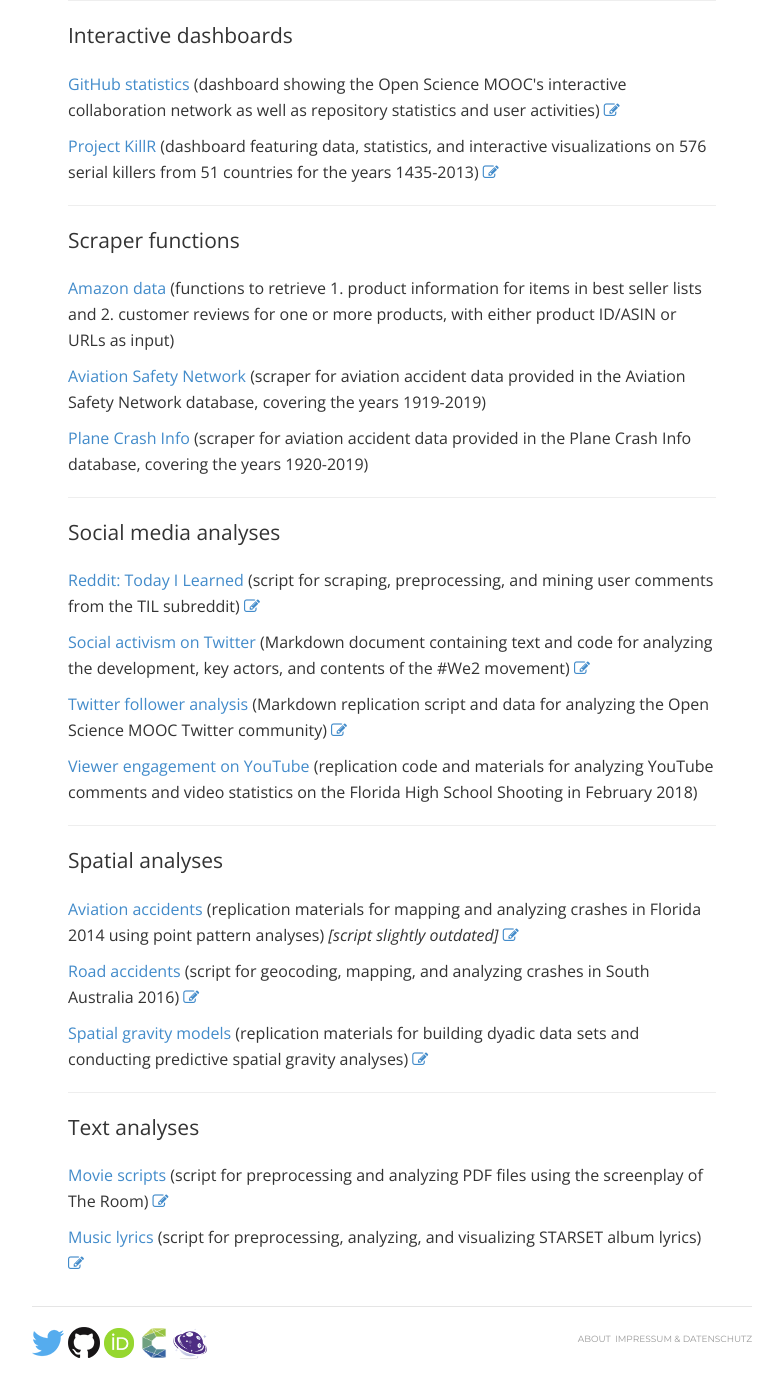
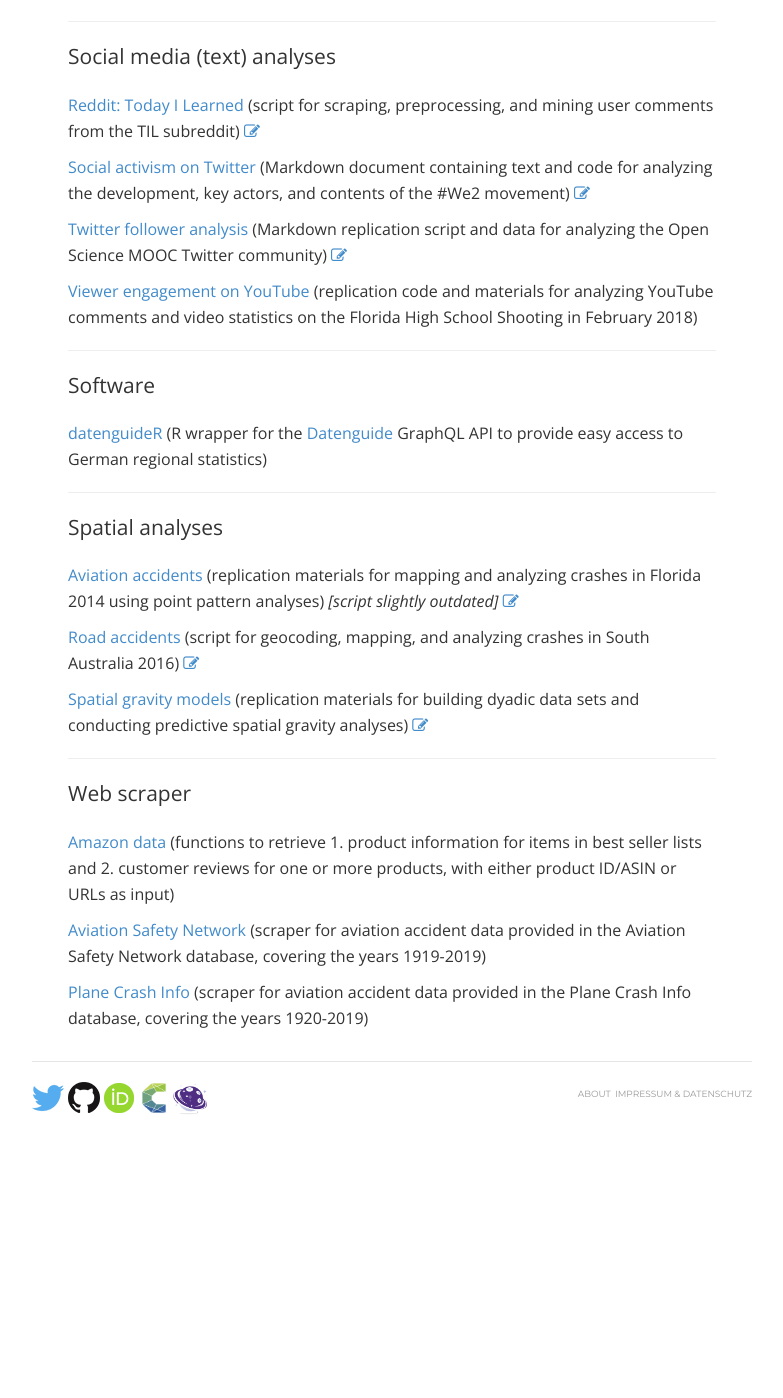
Before and after one commit to lhehnke/lhehnke.github.io, a Jekyll site: the page built from projects/index.html, in a window 1280 px wide and 1400 px high, scrolled down 805 px. Shown: the whole window, without its empty margins (248-1031 px from the left). Built offline with Jekyll 4.4.1, drawn with Linux system fonts in a browser that asks for light colours; nearby versions of some CDN libraries; after the commit the page ends 1960 px from its top, so only the background shows below that; some of the changed text lies outside the part shown.

Commit message:
Update projects

```diff
--- a/projects/index.html
+++ b/projects/index.html
@@ -27,10 +27,10 @@
     <hr>
 
 
-    <p class="lead">Crime analyses</p>
+<!--    <p class="lead">Crime analyses</p> -->
 
-	  <p><a href="https://github.com/lhehnke/crime-data">History of death penalty</a> (dataset and script for scraping, preprocessing, mapping, and visualizing historical data on executions in the United States, 1801-1900) <a href="https://lhehnke.github.io/notes/2018/02/08/death-penalty-us" target="_blank" title="Read blog post"> <i class="fa fa-pencil-square-o"></i></a></p>
-	  <p><a href="https://github.com/lhehnke/serial-killers">Serial killers</a> (dataset and scripts for scraping, preprocessing, geocoding, and analyzing Wikipedia data on international and US American serial killers for the years 1435-2013) </p>
+<!--	  <p><a href="https://github.com/lhehnke/crime-data">History of death penalty</a> (dataset and script for scraping, preprocessing, mapping, and visualizing historical data on executions in the United States, 1801-1900) <a href="https://lhehnke.github.io/notes/2018/02/08/death-penalty-us" target="_blank" title="Read blog post"> <i class="fa fa-pencil-square-o"></i></a></p> -->
+<!--	  <p><a href="https://github.com/lhehnke/serial-killers">Serial killers</a> (dataset and scripts for scraping, preprocessing, geocoding, and analyzing Wikipedia data on international and US American serial killers for the years 1435-2013) </p> -->
 
   <hr>
 
@@ -51,21 +51,19 @@
     <hr>
 
 
-    <p class="lead">Scraper functions</p>
-
-	  <p><a href="https://github.com/lhehnke/amazon-data">Amazon data</a> (functions to retrieve 1. product information for items in best seller lists and 2. customer reviews for one or more products, with either product ID/ASIN or URLs as input) </p>
-	  <p><a href="https://github.com/lhehnke/aviation-accidents-data">Aviation Safety Network</a> (scraper for aviation accident data provided in the Aviation Safety Network database, covering the years 1919-2019) </p>
-	  <p><a href="https://github.com/lhehnke/aviation-accidents-data">Plane Crash Info</a> (scraper for aviation accident data provided in the Plane Crash Info database, covering the years 1920-2019) </p>
-
-    <hr>
-
-
-    <p class="lead">Social media analyses</p>
+    <p class="lead">Social media (text) analyses</p>
 
     <p><a href="https://github.com/lhehnke/reddit-data">Reddit: Today I Learned</a> (script for scraping, preprocessing, and mining user comments from the TIL subreddit) <a href="https://correlaid.org/blog/scraping-reddit/" target="_blank" title="Read blog post (CorrelAid)"> <i class="fa fa-pencil-square-o"></i></a></p>
     <p><a href="https://github.com/lhehnke/we2-twitter-analysis">Social activism on Twitter</a> (Markdown document containing text and code for analyzing the development, key actors, and contents of the #We2 movement) <a href="https://correlaid.org/blog/we2-twitter-analysis/" target="_blank" title="Read blog post (CorrelAid)"> <i class="fa fa-pencil-square-o"></i></a></p>
     <p><a href="https://github.com/lhehnke/opensciencemooc-followers">Twitter follower analysis</a> (Markdown replication script and data for analyzing the Open Science MOOC Twitter community) <a href="https://www.dataplanes.org/notes/2019/06/03/openscience-follower-analysis" target="_blank" title="Read blog post"> <i class="fa fa-pencil-square-o"></i></a></p>
     <p><a href="https://github.com/lhehnke/youtube-data">Viewer engagement on YouTube</a> (replication code and materials for analyzing YouTube comments and video statistics on the Florida High School Shooting in February 2018) </p>
+
+    <hr>
+
+
+    <p class="lead">Software</p>
+
+    <p><a href="https://github.com/CorrelAid/datenguideR">datenguideR</a> (R wrapper for the <a href="https://datengui.de/">Datenguide</a> GraphQL API to provide easy access to German regional statistics)</p>
 
     <hr>
 
@@ -76,12 +74,21 @@
     <p><a href="https://github.com/lhehnke/road-accidents">Road accidents</a> (script for geocoding, mapping, and analyzing crashes in South Australia 2016) <a href="https://lhehnke.github.io/notes/2018/01/23/road-accidents-south-australia" target="_blank" title="Read blog post"> <i class="fa fa-pencil-square-o"></i></a></p>
     <p><a href="https://github.com/lhehnke/spatial-gravity-model-data">Spatial gravity models</a> (replication materials for building dyadic data sets and conducting predictive spatial gravity analyses) <a href="https://lhehnke.github.io/files/spatial-gravity-models.pdf" target="_blank" title="Read paper"> <i class="fa fa-pencil-square-o"></i></a></p>
 
+<!--    <hr> -->
+
+<!--    <p class="lead">Text analyses</p> -->
+
+<!--	  <p><a href="https://github.com/lhehnke/text-mining-literature">Classic literature</a> (script for preprocessing and analyzing public domain works using the example of Bram Stoker's Dracula) </p> -->
+<!--	  <p><a href="https://github.com/lhehnke/text-mining-literature">Movie scripts</a> (script for preprocessing and analyzing PDF files using the screenplay of The Room) <a href="https://lhehnke.github.io/notes/2018/01/25/text_mining_the_room" target="_blank" title="Read blog post"> <i class="fa fa-pencil-square-o"></i></a></p> -->
+<!--	  <p><a href="https://github.com/lhehnke/music-analysis">Music lyrics</a> (script for preprocessing, analyzing, and visualizing STARSET album lyrics) <a href="https://lhehnke.github.io/notes/2018/02/03/starset-song-lyrics" target="_blank" title="Read blog post"> <i class="fa fa-pencil-square-o"></i></a></p> -->
+
     <hr>
 
-    <p class="lead">Text analyses</p>
 
-<!--	  <p><a href="https://github.com/lhehnke/text-mining-literature">Classic literature</a> (script for preprocessing and analyzing public domain works using the example of Bram Stoker's Dracula) </p> -->
-	  <p><a href="https://github.com/lhehnke/text-mining-literature">Movie scripts</a> (script for preprocessing and analyzing PDF files using the screenplay of The Room) <a href="https://lhehnke.github.io/notes/2018/01/25/text_mining_the_room" target="_blank" title="Read blog post"> <i class="fa fa-pencil-square-o"></i></a></p>
-	  	  	  <p><a href="https://github.com/lhehnke/music-analysis">Music lyrics</a> (script for preprocessing, analyzing, and visualizing STARSET album lyrics) <a href="https://lhehnke.github.io/notes/2018/02/03/starset-song-lyrics" target="_blank" title="Read blog post"> <i class="fa fa-pencil-square-o"></i></a></p>
+    <p class="lead">Web scraper</p>
+
+	  <p><a href="https://github.com/lhehnke/amazon-data">Amazon data</a> (functions to retrieve 1. product information for items in best seller lists and 2. customer reviews for one or more products, with either product ID/ASIN or URLs as input) </p>
+	  <p><a href="https://github.com/lhehnke/aviation-accidents-data">Aviation Safety Network</a> (scraper for aviation accident data provided in the Aviation Safety Network database, covering the years 1919-2019) </p>
+	  <p><a href="https://github.com/lhehnke/aviation-accidents-data">Plane Crash Info</a> (scraper for aviation accident data provided in the Plane Crash Info database, covering the years 1920-2019) </p>
 
 </div>
```
